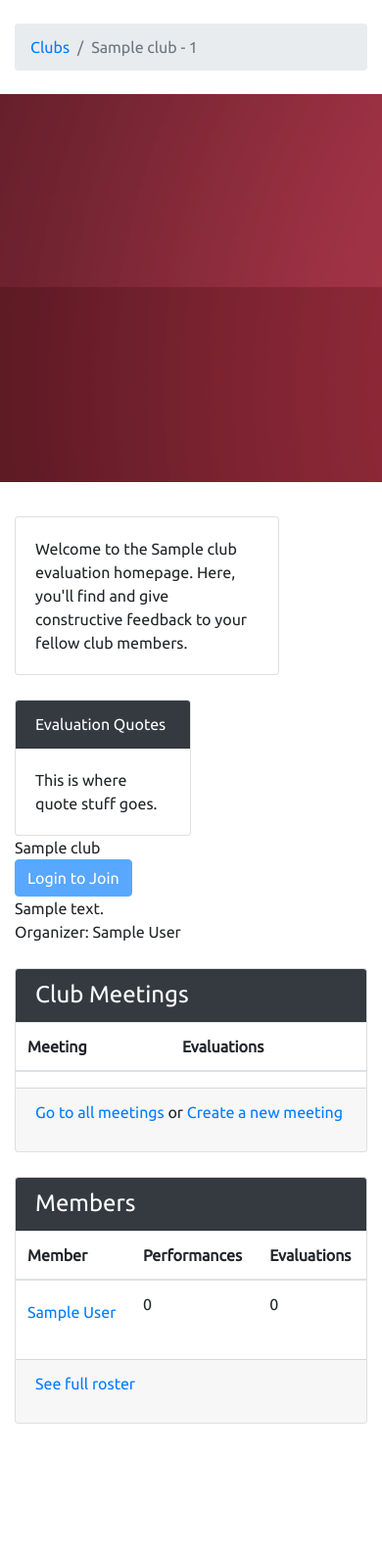
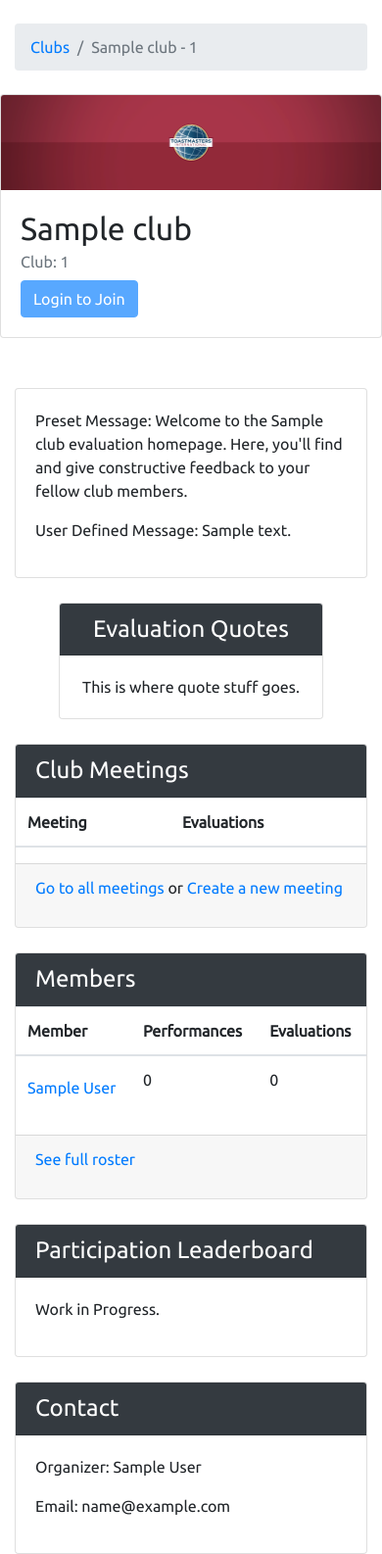
Before and after one commit to Andrew-Whitaker/tm-feedback, a Django app: page /clubs/1/ in a window 390 px wide; the page is wider, and only the part inside the window is pictured. Shown: the part 56-1642 px from the top of that part at 98% size. Before the commit the page ends 1509 px from the top of that part, so only its background shows below. Run offline with Django 3.2, Linux system fonts and the light colour scheme; tables that the repository leaves empty hold one stand-in row (values such as "Sample post"); lists and menus that the app fills with data are empty; some libraries are stand-ins or nearby versions.

Commit message:
Used Bootstrap Cards to reorganize all the data on the club home page

```diff
--- a/tmfeedback/clubs/templates/clubs/club_home.html
+++ b/tmfeedback/clubs/templates/clubs/club_home.html
@@ -12,33 +12,26 @@
 {% endblock %}
 
 {% block content %}
+
     <div class="row">
-        <img src="{% static 'img/tm_red_banner.png' %}" class="img-responsive" alt="Responsive img">
+        <div class="card mb-3">
+            <img class="card-img-top" src="{% static 'img/tm_red_banner.png' %}" alt="card club banner image">
+            <div class="card-body">
+                <div class="row">
+                    <div class="col-md-8">
+                        <h2 class="card-title">{{club.name}}</h2>
+                        <h6 class="card-subtitle mb-2 text-muted">Club: {{club.id}}</h6>
                     </div>
-    <div class="card w-75" style="margin-top:35px;">
-        <div class="card-body">
-            Welcome to the {{club.name}} evaluation homepage. Here, you'll find and give constructive
-            feedback to your fellow club members.
-        </div>
-    </div>
-    <div class="card w-50" style="margin-top:25px">
-        <div class="card-header text-white bg-dark">Evaluation Quotes</div>
-        <div class="card-body">
-            This is where quote stuff goes.
-        </div>
-    </div>
-    <div class="row">
-        <div class="col-md-8">{{club.name}}</div>
                     <div class="col-md-4">
                         {% if user.is_authenticated %}
                             {% if is_member %}
-                    <button type="button" class="btn btn-success" disabled>Member</button>
+                                <button type="button" class="btn btn-success float-right" disabled>Member</button>
                             {% elif has_pending_membership %}
-                    <button type="button" class="btn btn-info" disabled>Pending Approval</button>
+                                <button type="button" class="btn btn-info float-right" disabled>Pending Approval</button>
                             {% else %}
                                 <form action="{% url 'club_home' club.id %}" method="post" class="form-inline ml-auto">
                                     {% csrf_token %}
-                        <button type="submit" class="btn btn-primary">Request Membership</button>
+                                    <button type="submit" class="btn btn-primary float-right">Request Membership</button>
                                 </form>
                             {% endif %}
                         {% else %}
@@ -46,11 +39,21 @@
                         {% endif %}
                     </div>
                 </div>
-    <div class="row">
-        <div class="col-md-12">{{club.description}}</div>
             </div>
-    <div class="row">
-        <div class="col-md-4">Organizer: {{club.organizer.get_full_name}}</div>
+        </div>
+    </div>
+    <div class="card" style="margin-top:35px;">
+        <div class="card-body">
+            <p>Preset Message: Welcome to the {{club.name}} evaluation homepage. Here, you'll find and give constructive
+                feedback to your fellow club members.</p>
+            <p>User Defined Message: {{club.description}}</p>
+        </div>
+    </div>
+    <div class="card w-75 text-center" style="margin:auto; margin-top:25px">
+        <h4 class="card-header text-white bg-dark">Evaluation Quotes</h4>
+        <div class="card-body">
+            This is where quote stuff goes.
+        </div>
     </div>
     <div class="row">
         <div class="col-md-6">
@@ -105,4 +108,24 @@
             </div>
         </div>
     </div>
+    <div class="row">
+        <div class="col-md-8">
+            <div class="card" style="margin-top:25px">
+                <h4 class="card-header text-white bg-dark">Participation Leaderboard</h4>
+                <div class="card-body">
+                    <p>Work in Progress.</p>
+                </div>
+            </div>
+        </div>
+        <div class="col-md-4">
+            <div class="card" style="margin-top:25px">
+                <h4 class="card-header text-white bg-dark">Contact</h4>
+                <div class="card-body">
+                    <p>Organizer: {{club.organizer.get_full_name}}</p>
+                    <p>Email: {{club.organizer.email}}</p>
+                </div>
+            </div>
+        </div>
+
+    </div>
 {% endblock %}
--- a/tmfeedback/clubs/views.py
+++ b/tmfeedback/clubs/views.py
@@ -26,7 +26,7 @@ class ClubHomeView(View):
         user = request.user
         context = {
             'club': club,
-            'meetings': club.get_meetings_from_last_n_weeks(8, date=date(2020, 8, 11)),
+            'meetings': club.get_meetings_from_last_n_weeks(6),
             'members': club.get_roster()
         }
         if user.is_authenticated:
```
Lines whose indentation alone changed are shown as unchanged.
